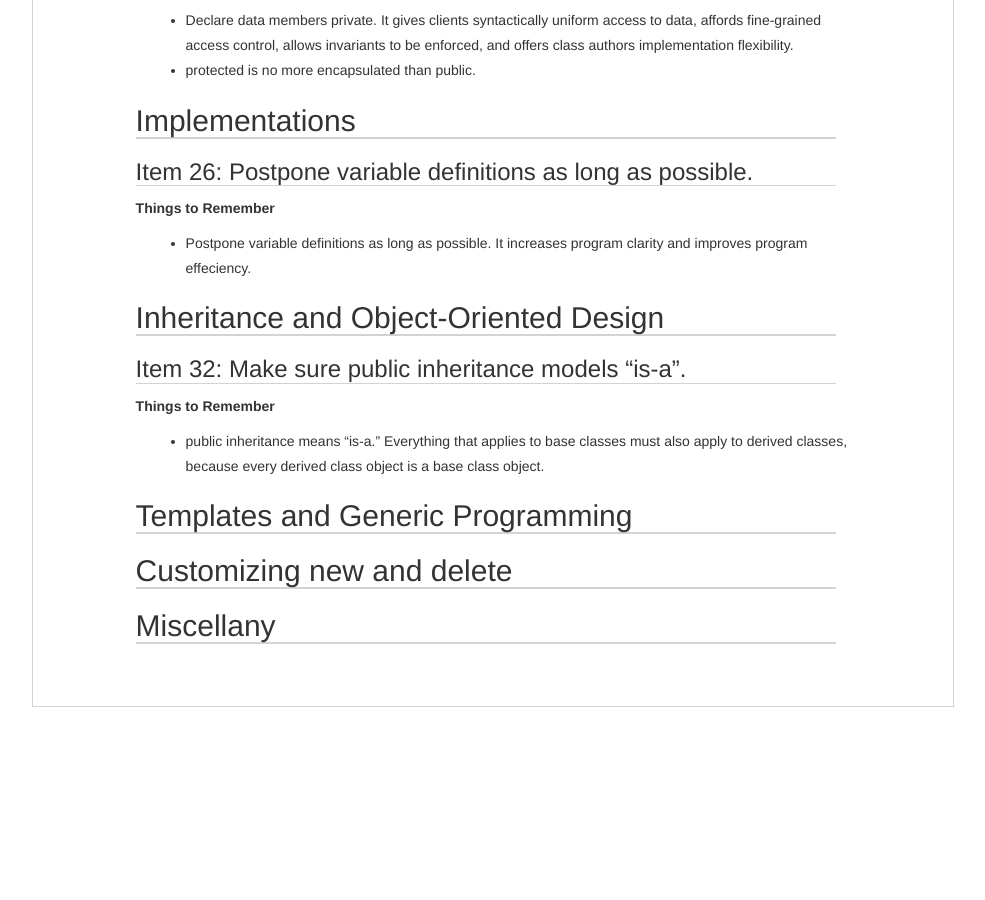
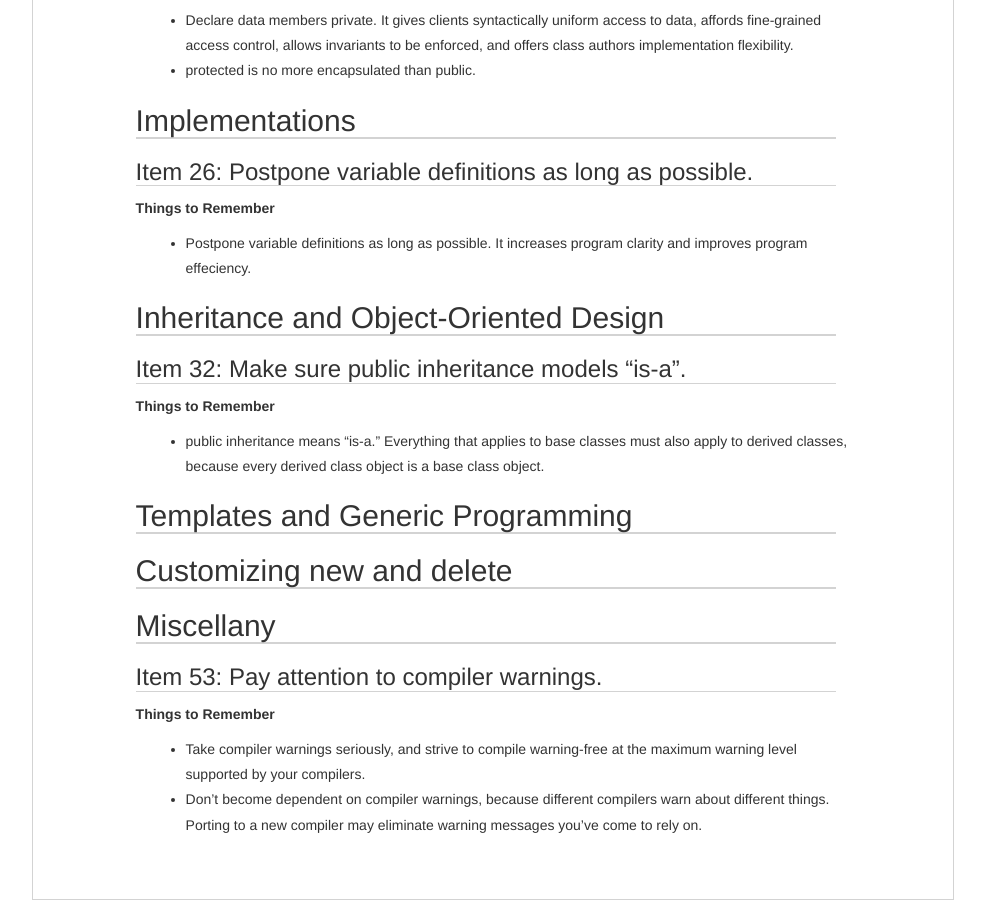
Before and after one commit to luli100/luli100.github.io, a Jekyll site: the page built from _posts/2021-02-02-effective-cpp.md, in a window 1280 px wide and 900 px high, scrolled down 3849 px. Shown: the whole window, without its empty margins (147-1132 px from the left). Built offline with Jekyll 4.4.1, drawn with Linux system fonts in a browser that asks for light colours; before the commit the page ends 4556 px from its top, so only the background shows below that.

Commit message:
Pay attention to compiler warnings

```diff
--- a/_posts/2021-02-02-effective-cpp.md
+++ b/_posts/2021-02-02-effective-cpp.md
@@ -167,3 +167,10 @@ enable: true
 ## Customizing new and delete
 
 ## Miscellany
+
+### Item 53: Pay attention to compiler warnings.
+
+**Things to Remember**
+
+- Take compiler warnings seriously, and strive to compile warning-free at the maximum warning level supported by your compilers.
+- Don't become dependent on compiler warnings, because different compilers warn about different things. Porting to a new compiler may eliminate warning messages you've come to rely on.
```
